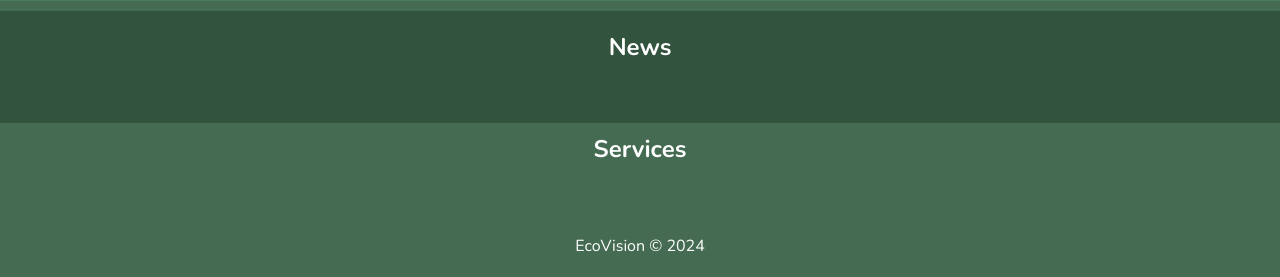
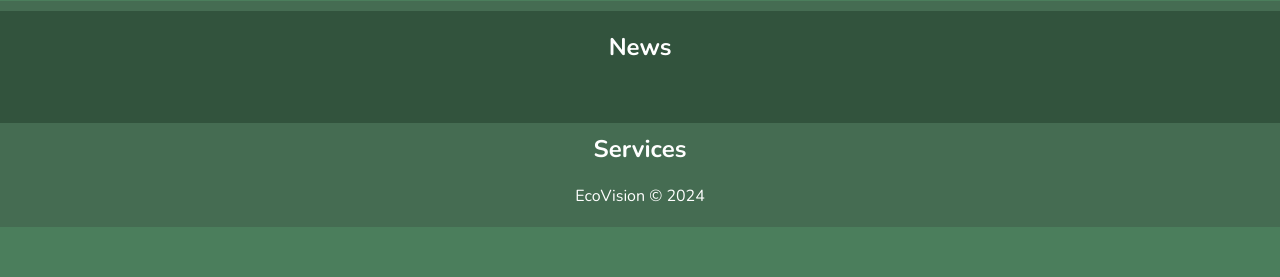
Before and after one commit to JacTBB/IT1166-EcoVision, a Flask app: page / in a window 1280 px wide. Shown: the part 1209-1486 px from the top of the page. After the commit the page ends 1436 px from the top, so only its background shows below. Run offline with Flask 3, Linux system fonts and the light colour scheme; some libraries are stand-ins or nearby versions.

Commit message:
Minor css fixes

```diff
--- a/app/static/css/home.css
+++ b/app/static/css/home.css
@@ -150,6 +150,7 @@
   align-items: top;
   justify-content: top;
   width: 100%;
+  padding-bottom: 50px;
 }
 
 .container .news .news-header {
--- a/app/static/css/navbar.css
+++ b/app/static/css/navbar.css
@@ -51,10 +51,6 @@ nav ul li a {
 
 /* Footer */
 
-footer {
-  margin-top: 50px;
-}
-
 footer div {
   color: white;
   padding: 20px;
--- a/app/templates/index.html
+++ b/app/templates/index.html
@@ -3,7 +3,7 @@
 {% block title %}Home - EcoVision{% endblock %}
 
 {% block head %}
-<link rel="stylesheet" href="{{ url_for('static', filename='css/home.css') }}" />
+  <link rel="stylesheet" href="{{ url_for('static', filename='css/home.css') }}" />
 {% endblock %}
 
 {% block content %}
```
